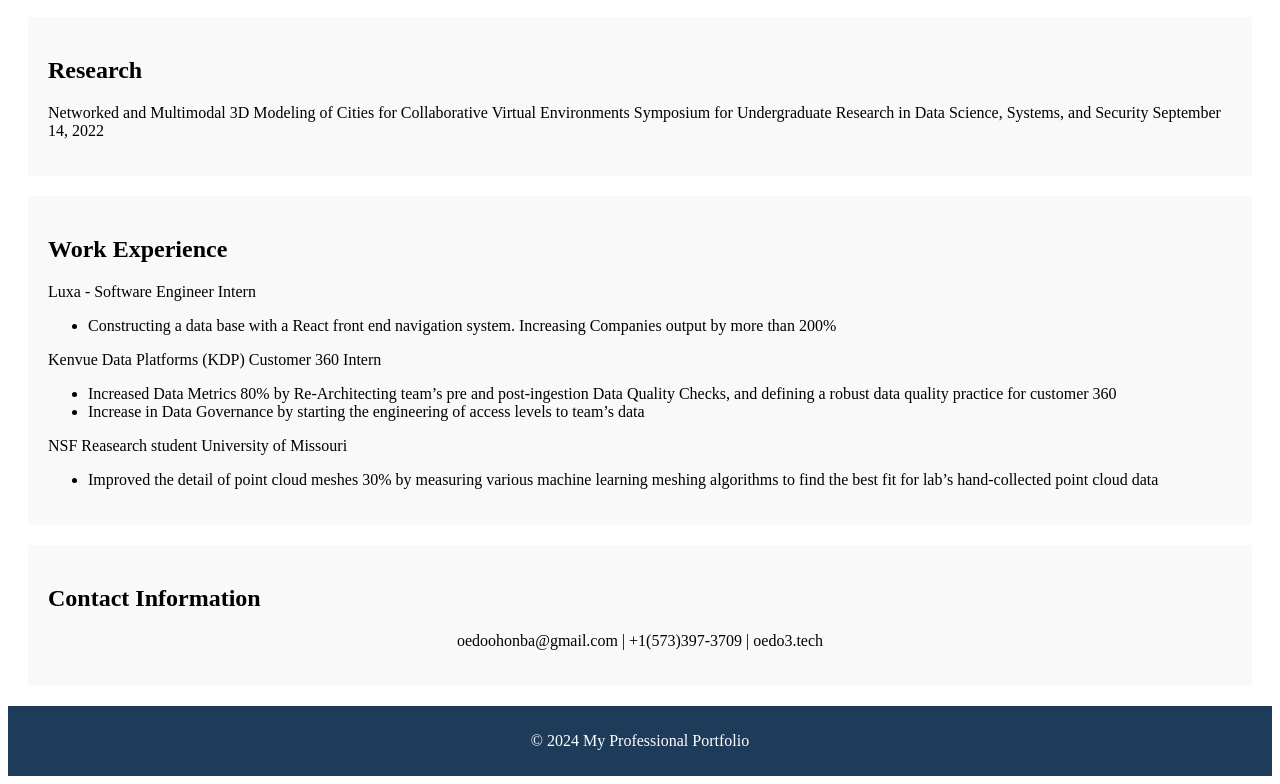
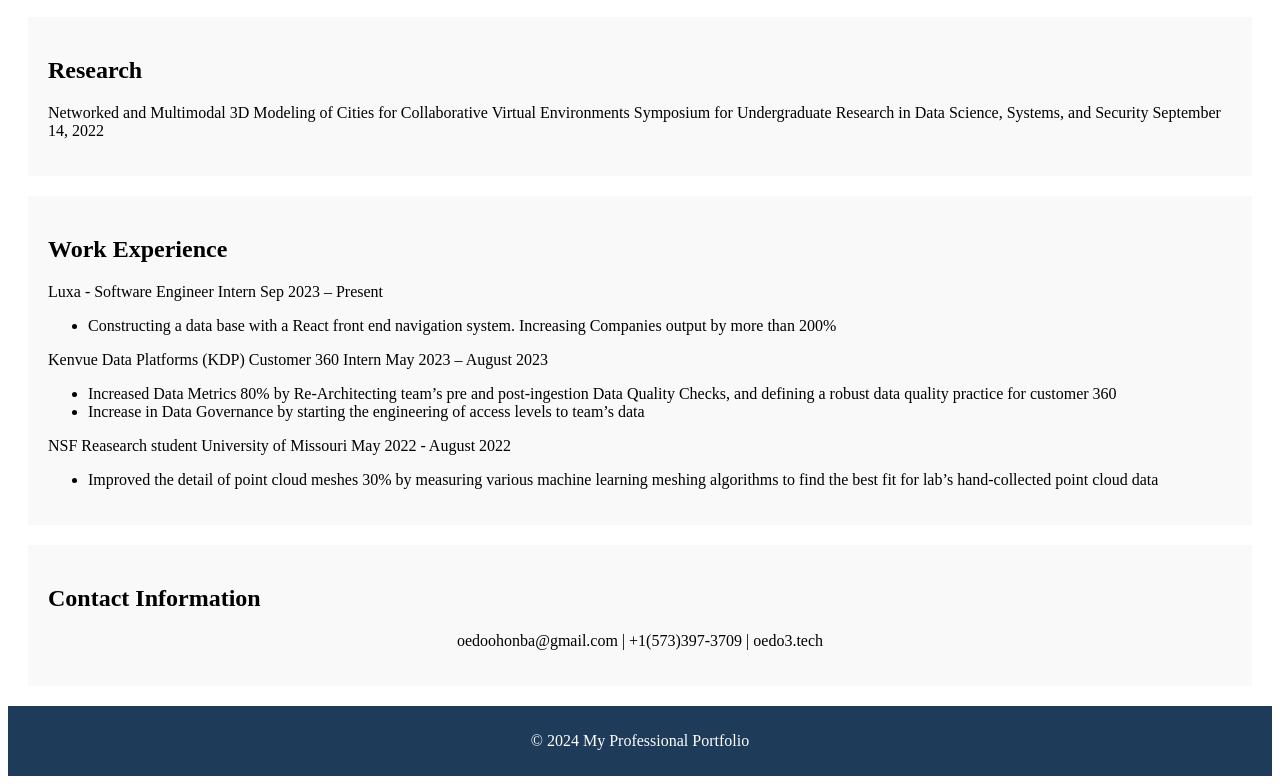
Before and after one commit to osayedoohonba/CS-490-Final-Project, a plain HTML site: page index.html in a window 1280 px wide. Shown: the part 1697-2481 px from the top of the page. Drawn offline with Linux system fonts and the light colour scheme.

Commit message:
index.html

```diff
--- a/index.html
+++ b/index.html
@@ -83,17 +83,17 @@
 	<section class="work_experience">
 		<h2>Work Experience</h2>
 		<p>
-			Luxa - Software Engineer Intern
+			Luxa - Software Engineer Intern   Sep 2023 – Present
 			<ul>
 				<li>Constructing a data base with a React front end navigation system. Increasing Companies output by more than 200%</li>
 			</ul>
-			Kenvue Data Platforms (KDP) Customer 360 Intern
+			Kenvue Data Platforms (KDP) Customer 360 Intern   May 2023 – August 2023
 			<ul>
 				<li>Increased Data Metrics 80% by Re-Architecting team’s pre and post-ingestion Data Quality Checks, and defining a robust
 				data quality practice for customer 360</li>
 				<li>Increase in Data Governance by starting the engineering of access levels to team’s data</li>
 			</ul>
-			NSF Reasearch student University of Missouri
+			NSF Reasearch student University of Missouri   May 2022 - August 2022
 			<ul>
 				<li>Improved the detail of point cloud meshes 30% by measuring various machine learning meshing algorithms to find the best
 				fit for lab’s hand-collected point cloud data</li>
```
